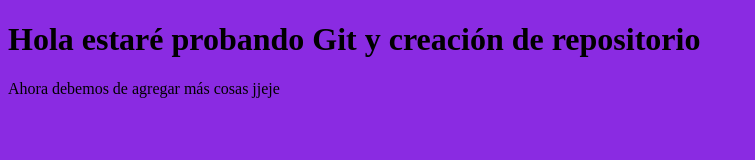
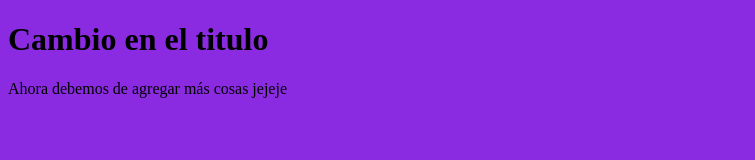
Before and after one commit to JcarlosFAllende/introGit, a plain HTML site: page introGit/index.html in a window 1280 px wide. Shown: the whole page, without its empty margins (0-755 px from the left). Drawn offline with Linux system fonts and the light colour scheme.

Commit message:
cambio de titulo con javascript

```diff
--- a/introGit/app.js
+++ b/introGit/app.js
@@ -0,0 +1,3 @@
+let titulo=document.getElementById('titulo');
+
+titulo.innerHTML= "Cambio en el titulo";
--- a/introGit/index.html
+++ b/introGit/index.html
@@ -8,7 +8,10 @@
     <title>Introducción de Git</title>
 </head>
 <body>
-    <h1>Hola estaré probando Git y creación de repositorio</h1>
-    <p>Ahora debemos de agregar más cosas jjeje </p>
+    <h1 id="titulo">Hola estaré probando Git y creación de repositorio</h1>
+
+    <p>Ahora debemos de agregar más cosas jejeje </p>
 </body>
+
+<script src="app.js"> </script>
 </html>
```
